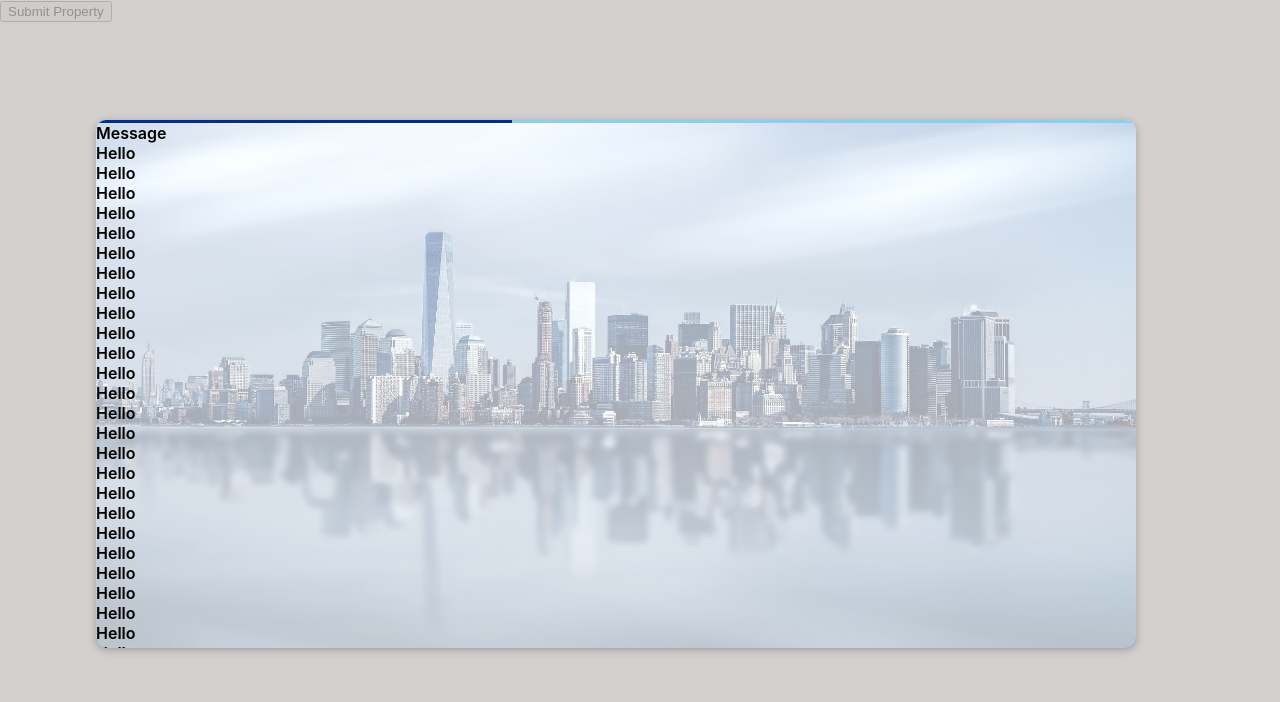
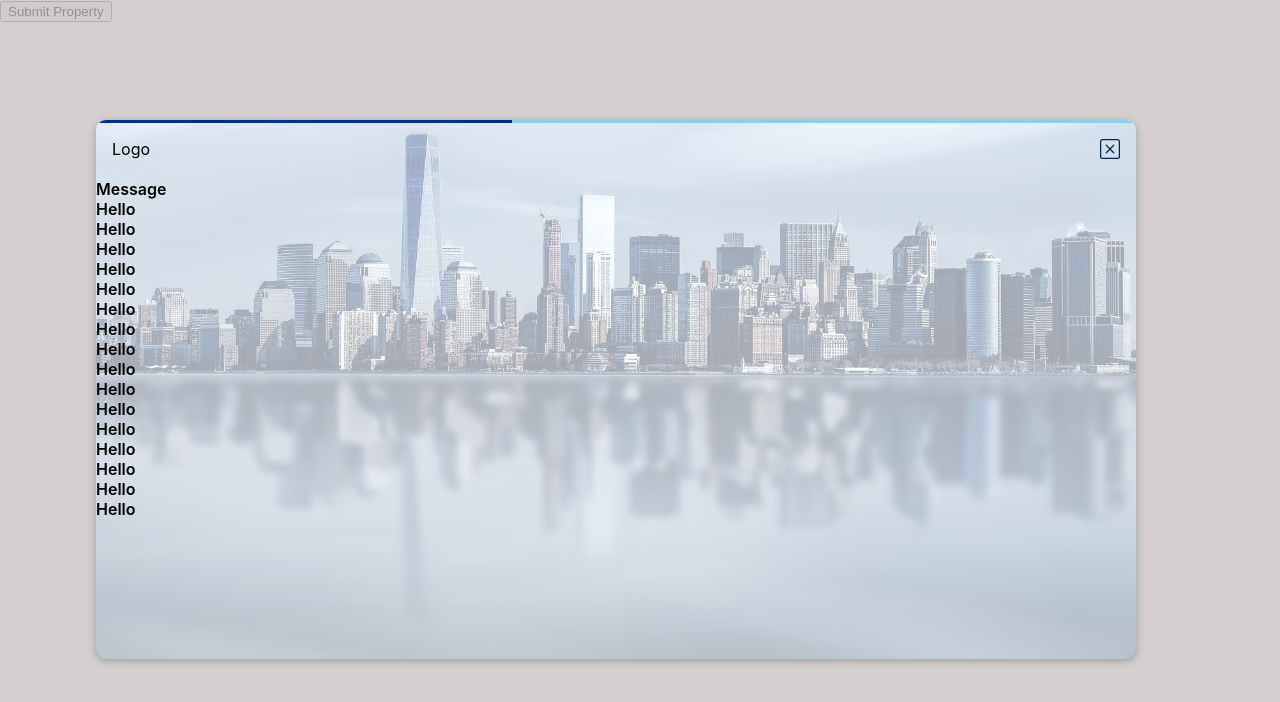
Before and after one commit to syedscodingden/submit-property-frontend, a React (Create React App) app: page / in a window 1280 px wide. Both pictures are taken after a click on the button "Submit Property". Shown: the top 702 px of the page. Built offline with nearby package versions, Linux system fonts and the light colour scheme.

Commit message:
ui form dev

```diff
--- a/src/components/FormComponents/SubmitProperty.module.css
+++ b/src/components/FormComponents/SubmitProperty.module.css
@@ -31,14 +31,15 @@
   background-repeat: no-repeat;
   background-size: 100%;
   background-position: cover 10px;
+  background-attachment: fixed;
 }
-
+/*
 .content {
   font-weight: 600;
   overflow: auto;
   height: 490px;
   overflow-x: hidden;
-}
+} */
 
 .actions {
   padding: 1rem;
@@ -60,6 +61,7 @@
     background-repeat: no-repeat;
     background-size: 100%;
     background-position: cover 10px;
+    background-attachment: fixed;
   }
   .content {
     font-weight: 600;
@@ -83,6 +85,7 @@
     background-repeat: no-repeat;
     background-size: 100%;
     background-position: cover 10px;
+    background-attachment: fixed;
   }
   .content {
     font-weight: 600;
@@ -107,6 +110,7 @@
     background-repeat: no-repeat;
     background-size: 100%;
     background-position: center;
+    background-attachment: fixed;
   }
   .content {
     color: black;
@@ -131,12 +135,25 @@
     background-repeat: no-repeat;
     background-size: 100%;
     background-position: cover;
+    background-attachment: fixed;
+  }
+  .container {
+    display: flex;
+    flex-direction: column;
+    flex-wrap: wrap;
+  }
+  .common {
+    /* position: fixed; */
+    display: flex;
+    justify-content: space-between;
+    padding: 1rem;
+    width: 63rem;
   }
   .content {
     color: black;
     font-weight: 600;
     overflow: auto;
-    height: 525px;
+    height: 480px;
     overflow-x: hidden;
   }
 }
--- a/src/components/FormComponents/SubmitPropertyForm.js
+++ b/src/components/FormComponents/SubmitPropertyForm.js
@@ -23,34 +23,26 @@ const SubmitPropertyForm = (props) => {
         <div className={classes.complete} style={{ width: `${fill}%` }}></div>
       </header>
       <div className={classes.formBackground}>
+        <div className={classes.common}>
+          <div>
+            <span>Logo</span>
+          </div>
+          <div>
+            <svg
+              xmlns="http://www.w3.org/2000/svg"
+              width="20"
+              height="20"
+              fill="#0A2351"
+              class="bi bi-x-square"
+              viewBox="0 0 16 16"
+            >
+              <path d="M14 1a1 1 0 0 1 1 1v12a1 1 0 0 1-1 1H2a1 1 0 0 1-1-1V2a1 1 0 0 1 1-1zM2 0a2 2 0 0 0-2 2v12a2 2 0 0 0 2 2h12a2 2 0 0 0 2-2V2a2 2 0 0 0-2-2z" />
+              <path d="M4.646 4.646a.5.5 0 0 1 .708 0L8 7.293l2.646-2.647a.5.5 0 0 1 .708.708L8.707 8l2.647 2.646a.5.5 0 0 1-.708.708L8 8.707l-2.646 2.647a.5.5 0 0 1-.708-.708L7.293 8 4.646 5.354a.5.5 0 0 1 0-.708" />
+            </svg>
+          </div>
+        </div>
         <div className={classes.content}>
           <div>{props.message}</div>
-          <div>Hello</div>
-          <div>Hello</div>
-          <div>Hello</div>
-          <div>Hello</div>
-          <div>Hello</div>
-          <div>Hello</div>
-          <div>Hello</div>
-          <div>Hello</div>
-          <div>Hello</div>
-          <div>Hello</div>
-          <div>Hello</div>
-          <div>Hello</div>
-          <div>Hello</div>
-          <div>Hello</div>
-          <div>Hello</div>
-          <div>Hello</div>
-          <div>Hello</div>
-          <div>Hello</div>
-          <div>Hello</div>
-          <div>Hello</div>
-          <div>Hello</div>
-          <div>Hello</div>
-          <div>Hello</div>
-          <div>Hello</div>
-          <div>Hello</div>
-          <div>Hello</div>
           <div>Hello</div>
           <div>Hello</div>
           <div>Hello</div>
```
